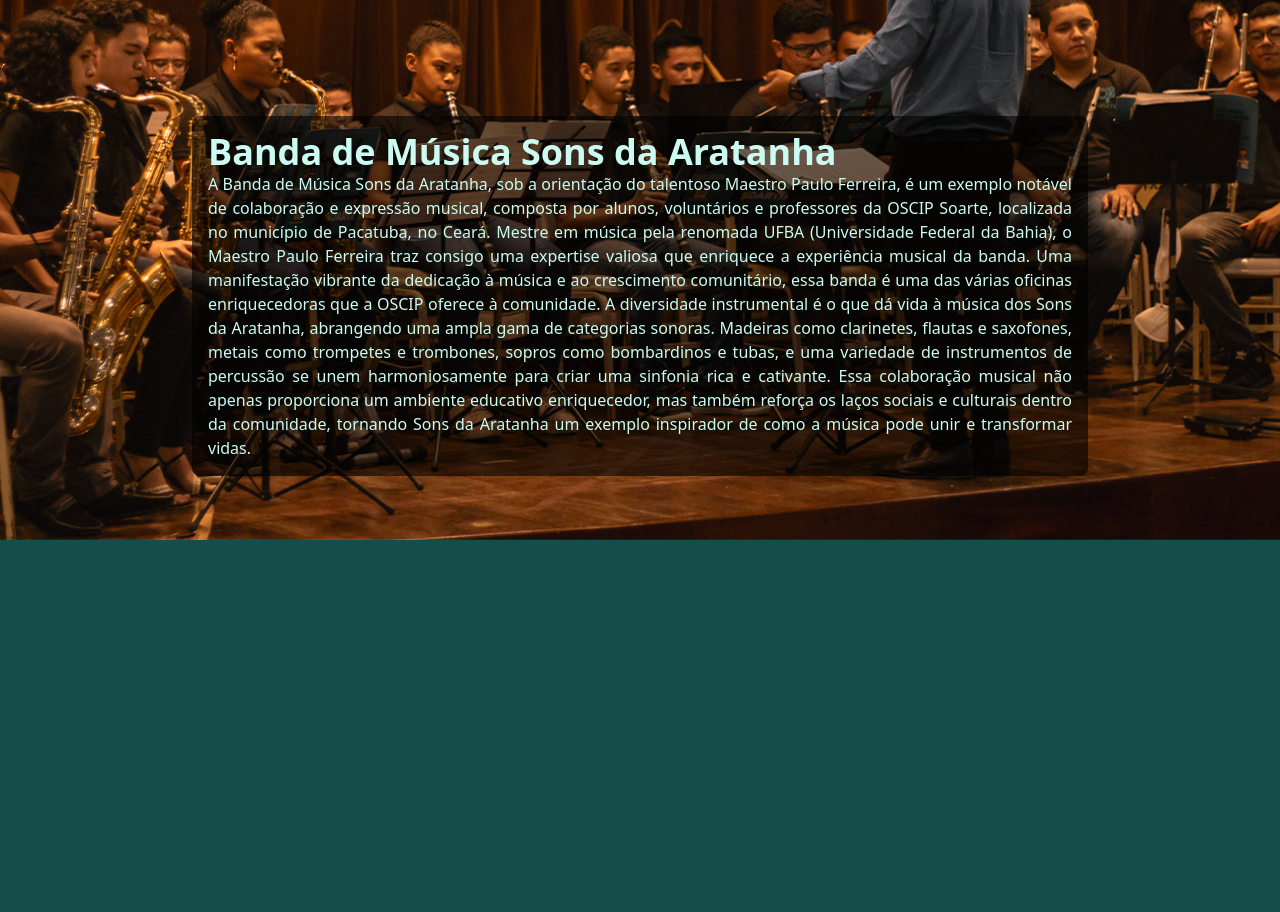
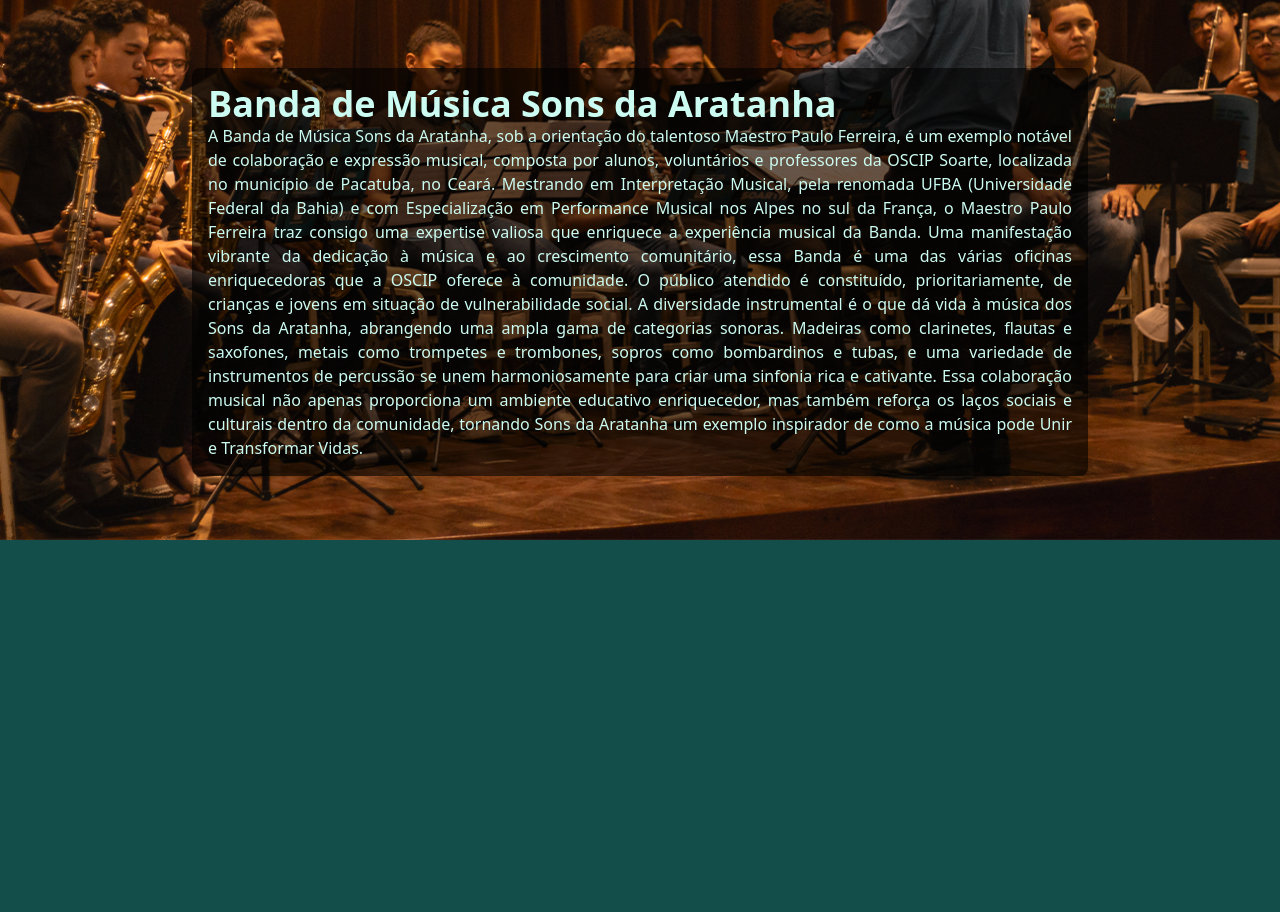
Before and after one commit to Laylsons3/soarte-nextjs, a Next.js app: page / in a window 1280 px wide. Shown: the part 3460-4372 px from the top of the page. Built offline with nearby package versions, Linux system fonts and the light colour scheme; a web font is replaced by a local one.

Commit message:
update text banda

```diff
--- a/pages/index.js
+++ b/pages/index.js
@@ -190,21 +190,25 @@
               Maestro Paulo Ferreira, é um exemplo notável de colaboração e
               expressão musical, composta por alunos, voluntários e professores
               da OSCIP Soarte, localizada no município de Pacatuba, no Ceará.
-              Mestre em música pela renomada UFBA (Universidade Federal da
-              Bahia), o Maestro Paulo Ferreira traz consigo uma expertise
-              valiosa que enriquece a experiência musical da banda. Uma
-              manifestação vibrante da dedicação à música e ao crescimento
-              comunitário, essa banda é uma das várias oficinas enriquecedoras
-              que a OSCIP oferece à comunidade. A diversidade instrumental é o
-              que dá vida à música dos Sons da Aratanha, abrangendo uma ampla
-              gama de categorias sonoras. Madeiras como clarinetes, flautas e
-              saxofones, metais como trompetes e trombones, sopros como
-              bombardinos e tubas, e uma variedade de instrumentos de percussão
-              se unem harmoniosamente para criar uma sinfonia rica e cativante.
-              Essa colaboração musical não apenas proporciona um ambiente
-              educativo enriquecedor, mas também reforça os laços sociais e
-              culturais dentro da comunidade, tornando Sons da Aratanha um
-              exemplo inspirador de como a música pode unir e transformar vidas.
+              Mestrando em Interpretação Musical, pela renomada UFBA
+              (Universidade Federal da Bahia) e com Especialização em
+              Performance Musical nos Alpes no sul da França, o Maestro Paulo
+              Ferreira traz consigo uma expertise valiosa que enriquece a
+              experiência musical da Banda. Uma manifestação vibrante da
+              dedicação à música e ao crescimento comunitário, essa Banda é uma
+              das várias oficinas enriquecedoras que a OSCIP oferece à
+              comunidade. O público atendido é constituído, prioritariamente, de
+              crianças e jovens em situação de vulnerabilidade social. A
+              diversidade instrumental é o que dá vida à música dos Sons da
+              Aratanha, abrangendo uma ampla gama de categorias sonoras.
+              Madeiras como clarinetes, flautas e saxofones, metais como
+              trompetes e trombones, sopros como bombardinos e tubas, e uma
+              variedade de instrumentos de percussão se unem harmoniosamente
+              para criar uma sinfonia rica e cativante. Essa colaboração musical
+              não apenas proporciona um ambiente educativo enriquecedor, mas
+              também reforça os laços sociais e culturais dentro da comunidade,
+              tornando Sons da Aratanha um exemplo inspirador de como a música
+              pode Unir e Transformar Vidas.
             </p>
           </div>
         </div>
```
